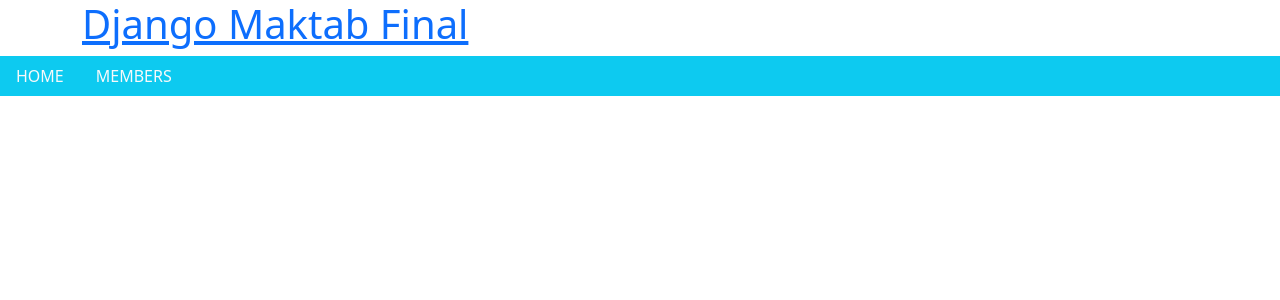
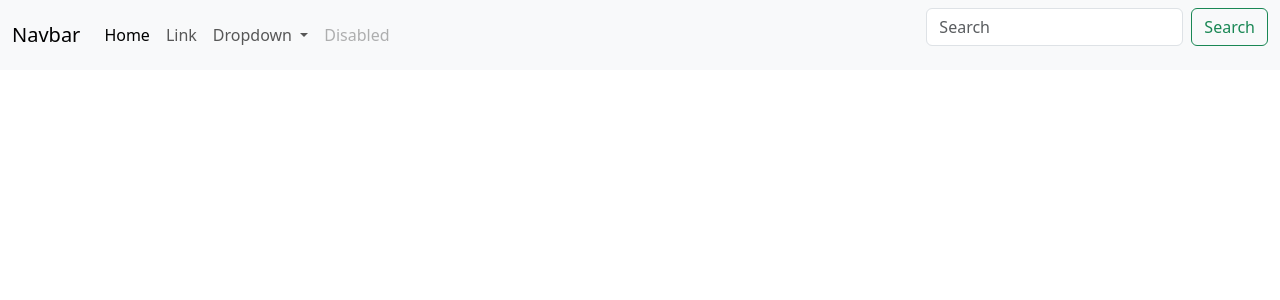
Before and after one commit to sepehremami/django-final, a Django app: page /product/ in a window 1280 px wide. Shown: the top 300 px of the page. Run offline with Django 4.2, Linux system fonts and the light colour scheme; data that the repository does not hold is empty; parts of the project's set-up code (start-up, migrations or seed data) failed here and were passed over; some libraries are stand-ins or nearby versions.

Commit message:
added navbar, breakpoint, remember me

```diff
--- a/templates/base.html
+++ b/templates/base.html
@@ -1,3 +1,7 @@
+{% load bootstrap5 %}
+{% bootstrap_css %}
+{% bootstrap_javascript %}
+{% bootstrap_messages %}
 <!DOCTYPE html>
 <html lang="en">
 
@@ -5,37 +9,20 @@
     <meta charset="UTF-8">
     <meta http-equiv="X-UA-Compatible" content="IE=edge">
     <meta name="viewport" content="width=device-width, initial-scale=1.0">
-    <title>Document</title>
-    {% load bootstrap5 %}
-    {% bootstrap_css %}
+    <title>{% block title %}{% endblock %}</title>
 
 </head>
 
 <body>
-    <header class="page-header">
-        <div class="container">
-            <h1><a href="/">Django Maktab Final</a></h1>
-
-        </div>
-     <ul class="nav bg-info">
-    <li class="nav-item">
-      <a class="nav-link link-light" href="/">HOME</a>
-    </li>
-    <li class="nav-item">
-      <a class="nav-link link-light" href="/members">MEMBERS</a>
-    </li>
-    </ul>
+    <header>
+    {% include 'navbar.html' %}
     </header>
     <div class="container">
+        {% block content %}
 
-        <div class="row">
-            <div class="col">
-                {% block content %}
-                {% endblock %}
-            </div>
-        </div>
+        {% endblock %}
     </div>
-    <script>{% bootstrap_javascript %}</script>
+
 </body>
 
 </html>
--- a/templates/navbar.html
+++ b/templates/navbar.html
@@ -0,0 +1,41 @@
+{% load bootstrap5 %}
+{% bootstrap_css %}
+{% bootstrap_javascript %}
+{% block navbar %}
+<nav class="navbar navbar-expand-lg navbar-light bg-light">
+          <div class="container-fluid">
+            <a class="navbar-brand" href="#">Navbar</a>
+            <button class="navbar-toggler" type="button" data-bs-toggle="collapse" data-bs-target="#navbarSupportedContent" aria-controls="navbarSupportedContent" aria-expanded="false" aria-label="Toggle navigation">
+              <span class="navbar-toggler-icon"></span>
+            </button>
+            <div class="collapse navbar-collapse" id="navbarSupportedContent">
+              <ul class="navbar-nav me-auto mb-2 mb-lg-0">
+                <li class="nav-item">
+                  <a class="nav-link active" aria-current="page" href="#">Home</a>
+                </li>
+                <li class="nav-item">
+                  <a class="nav-link" href="#">Link</a>
+                </li>
+                <li class="nav-item dropdown">
+                  <a class="nav-link dropdown-toggle" href="#" id="navbarDropdown" role="button" data-bs-toggle="dropdown" aria-expanded="false">
+                    Dropdown
+                  </a>
+                  <ul class="dropdown-menu" aria-labelledby="navbarDropdown">
+                    <li><a class="dropdown-item" href="#">Action</a></li>
+                    <li><a class="dropdown-item" href="#">Another action</a></li>
+                    <li><hr class="dropdown-divider"></li>
+                    <li><a class="dropdown-item" href="#">Something else here</a></li>
+                  </ul>
+                </li>
+                <li class="nav-item">
+                  <a class="nav-link disabled" href="#" tabindex="-1" aria-disabled="true">Disabled</a>
+                </li>
+              </ul>
+              <form class="d-flex">
+                <input class="form-control me-2" type="search" placeholder="Search" aria-label="Search">
+                <button class="btn btn-outline-success" type="submit">Search</button>
+              </form>
+            </div>
+          </div>
+        </nav>
+{% endblock %}
--- a/templates/shop/product_list.html
+++ b/templates/shop/product_list.html
@@ -1,4 +1,8 @@
 {% extends "base.html" %}
+
+{% load bootstrap5 %}
+{% bootstrap_css %}
+
 {% load static %}
 {% block content %}
 {% for product in products %}
```
Also changed, not shown: templates/shop/product_detail.html (line endings or trailing spaces).
